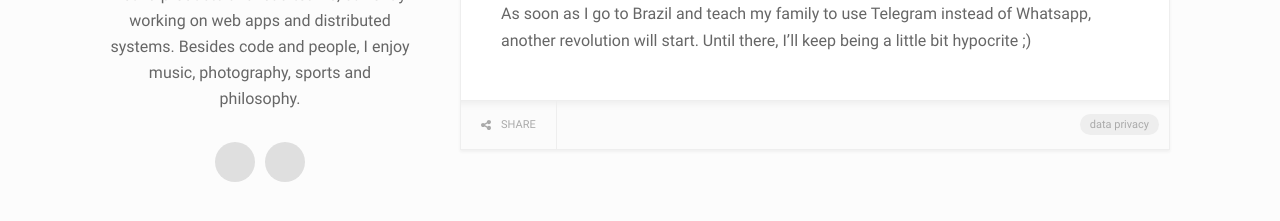
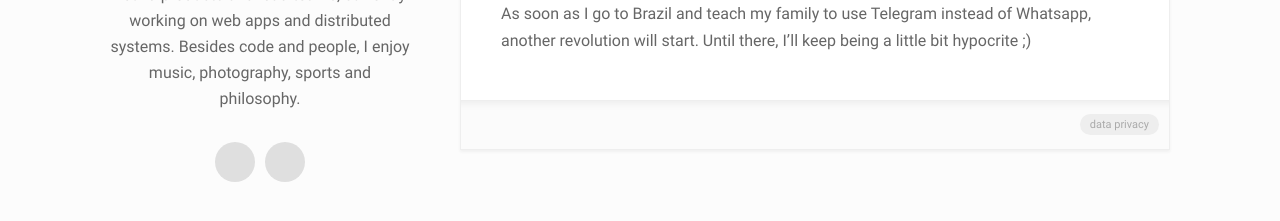
Before and after one commit to ulymarins/ulymarins.github.io, a Jekyll site: the page built from index.html, in a window 1280 px wide. Shown: the part 458-679 px from the top of the page. Built offline with Jekyll 4.4.1, drawn with Linux system fonts in a browser that asks for light colours; the list of posts is cut into pages by our own code.

Commit message:
removing share button

```diff
--- a/_layouts/category_index.html
+++ b/_layouts/category_index.html
@@ -29,12 +29,6 @@ layout: default
     </div>
 
     <footer class="post-footer">
-        <div class="share">Share
-            <ul class="social-networks">
-                <li class="share-facebook"><a href="https://www.facebook.com/sharer.php?s=100&p[title]={{post.title | strip_html }}&p[summary]={{post.excerpt | strip_html | truncate: 140 }}&p[url]={{ post.url | prepend: site.baseurl | prepend: site.url }}" class="s_facebook" target="_blank" onclick="window.open(this.href, '','width=700,height=300');return false;"><svg title="" width="16" height="16"><use xmlns:xlink="http://www.w3.org/1999/xlink" xlink:href="{{ site.baseurl | prepend: site.url }}/assets/svg/social-icons.svg#facebook-icon"></use></svg></a></a></li>
-                <li class="share-twitter"><a href="http://twitter.com/share?url={{post.url | prepend: site.url | escape}}&text={{ post.excerpt | strip_html | truncate: 140 }}&hashtags={% for tag in post.tags %}{{ tag }},{% endfor %}" rel="noreferrer" target="_blank" onclick="window.open(this.href, '','width=700,height=300');return false;"><svg title="" width="16" height="16"><use xmlns:xlink="http://www.w3.org/1999/xlink" xlink:href="{{ site.baseurl | prepend: site.url }}/assets/svg/social-icons.svg#twitter-icon"></use></svg></a></li>
-            </ul>
-        </div>
         {% if site.show_tags == 1 and post.tags %}
         <div class="tags">
             <ul>
--- a/_layouts/tag_index.html
+++ b/_layouts/tag_index.html
@@ -31,12 +31,6 @@ layout: default
             </div>
 
             <footer class="post-footer">
-                <div class="share">Share
-                    <ul class="social-networks">
-                        <li class="share-facebook"><a href="https://www.facebook.com/sharer.php?s=100&p[title]={{post.title | strip_html }}&p[summary]={{post.excerpt | strip_html | truncate: 140 }}&p[url]={{ post.url | prepend: site.baseurl | prepend: site.url }}" class="s_facebook" target="_blank" onclick="window.open(this.href, '','width=700,height=300');return false;"><svg title="" width="16" height="16"><use xmlns:xlink="http://www.w3.org/1999/xlink" xlink:href="{{ site.baseurl | prepend: site.url }}/assets/svg/social-icons.svg#facebook-icon"></use></svg></a></a></li>
-                        <li class="share-twitter"><a href="http://twitter.com/share?url={{post.url | prepend: site.url | escape}}&text={{ post.excerpt | strip_html | truncate: 140 }}&hashtags={% for tag in post.tags %}{{ tag }},{% endfor %}" rel="noreferrer" target="_blank" onclick="window.open(this.href, '','width=700,height=300');return false;"><svg title="" width="16" height="16"><use xmlns:xlink="http://www.w3.org/1999/xlink" xlink:href="{{ site.baseurl | prepend: site.url }}/assets/svg/social-icons.svg#twitter-icon"></use></svg></a></li>
-                    </ul>
-                </div>
                 {% if site.show_tags == 1 and post.tags %}
                 <div class="tags">
                     <ul>
--- a/index.html
+++ b/index.html
@@ -27,12 +27,6 @@ layout: default
     </div>
 
     <footer class="post-footer">
-        <div class="share">Share
-            <ul class="social-networks">
-                <li class="share-facebook"><a href="https://www.facebook.com/sharer.php?s=100&p[title]={{post.title | strip_html }}&p[summary]={{post.excerpt | strip_html | truncate: 140 }}&p[url]={{ post.url | prepend: site.baseurl | prepend: site.url }}" class="s_facebook" target="_blank" onclick="window.open(this.href, '','width=700,height=300');return false;"><svg title="" width="16" height="16"><use xmlns:xlink="http://www.w3.org/1999/xlink" xlink:href="{{ site.baseurl | prepend: site.url }}/assets/svg/social-icons.svg#facebook-icon"></use></svg></a></a></li>
-                <li class="share-twitter"><a href="http://twitter.com/share?url={{post.url | prepend: site.url | escape}}&text={{ post.excerpt | strip_html | truncate: 140 }}&hashtags={% for tag in post.tags %}{{ tag }},{% endfor %}" rel="noreferrer" target="_blank" onclick="window.open(this.href, '','width=700,height=300');return false;"><svg title="" width="16" height="16"><use xmlns:xlink="http://www.w3.org/1999/xlink" xlink:href="{{ site.baseurl | prepend: site.url }}/assets/svg/social-icons.svg#twitter-icon"></use></svg></a></li>
-            </ul>
-        </div>
         {% if site.show_tags == 1 and post.tags %}
         <div class="tags">
             <ul>
```
Also changed, not shown: _layouts/post.html (+1 -6 lines).
